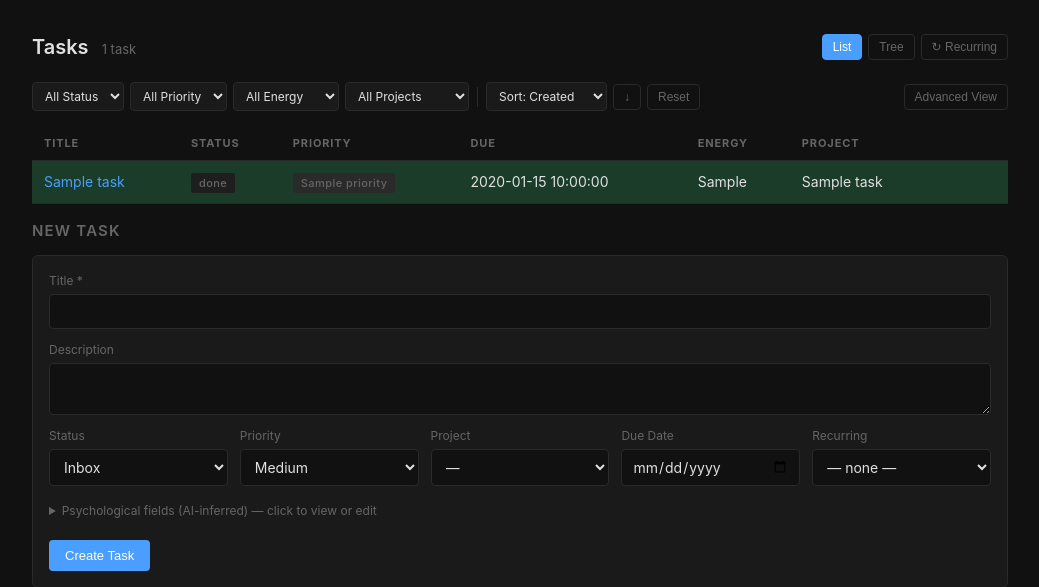
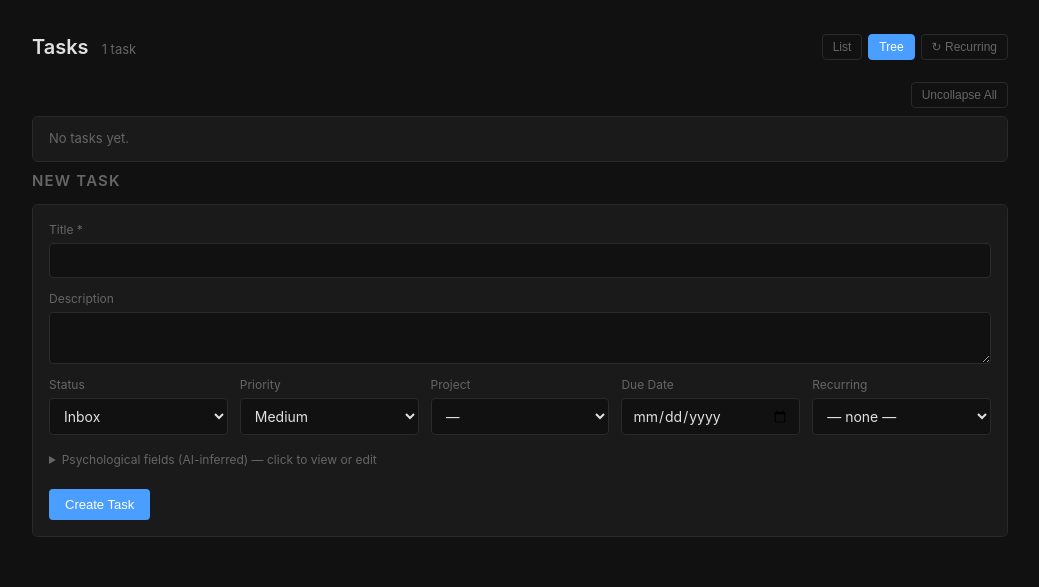
Before and after one commit to anishvelagapudi-rgb/Task-and-Life-Organization, a Flask app: template templates/tasks.html in a window 1280 px wide. Shown: the part 55-642 px from the top of the page, without its empty margins (120-1159 px from the left). Run offline with Flask 3, Linux system fonts and the light colour scheme; the template is opened without the code that fills it: most values are stand-ins (such as "Sample title", 1, 10 or a date in 2020); some libraries are stand-ins or nearby versions.

Commit message:
Adjusted Tree View is now default. Modifications to the list view as well

```diff
--- a/app.py
+++ b/app.py
@@ -247,14 +247,29 @@ def get_tasks():
         return redirect(url_for('login'))
     db = get_db()
     _reset_recurring(db)
-    tasks = db.execute("""
+    rows = db.execute("""
         SELECT t.*, p.title as project_title
         FROM tasks t LEFT JOIN projects p ON t.project_id = p.id
         WHERE t.recurring IS NULL
         ORDER BY t.created_at DESC
     """).fetchall()
+    tasks = [parse_task(dict(r)) for r in rows]
+
+    # list view shows only "edge" tasks (no subtasks of their own) — tasks with
+    # children are only browsable via the Tree view. Leaves that do have a parent
+    # get a parent_title so the list view can still show what they belong to.
+    task_by_id = {t["id"]: t for t in tasks}
+    parent_ids = {t["parent_task_id"] for t in tasks if t.get("parent_task_id")}
+    leaf_tasks = []
+    for t in tasks:
+        if t["id"] in parent_ids:
+            continue
+        parent = task_by_id.get(t.get("parent_task_id"))
+        leaf_tasks.append({**t, "parent_title": parent["title"] if parent else None})
+
     return render_template("tasks.html",
-                           tasks=[parse_task(dict(r)) for r in tasks],
+                           tasks=tasks,
+                           leaf_tasks=leaf_tasks,
                            projects=all_projects())
 
 
--- a/templates/layout.html
+++ b/templates/layout.html
@@ -296,6 +296,12 @@
     .tree-row:last-child { border-bottom: none; }
     .tree-row.tree-current { background: rgba(74, 158, 255, 0.07); }
     .tree-connector { color: var(--muted); margin-right: 4px; }
+    .tree-toggle {
+      background: none; border: none; cursor: pointer; padding: 0;
+      width: 14px; display: inline-block; text-align: center;
+      color: var(--muted); font-size: 10px; vertical-align: middle;
+    }
+    .tree-toggle-spacer { display: inline-block; width: 14px; }
     .btn-active { background: var(--accent); color: #fff; border: 1px solid var(--accent); }
 
     /* recurring tasks modal */
--- a/templates/tasks.html
+++ b/templates/tasks.html
@@ -9,14 +9,14 @@
   </h1>
   <!-- tab toggle: List vs Tree -->
   <div style="display:flex; gap:6px; align-items:center;">
-    <button id="tab-list" class="btn-sm btn-active" onclick="switchTab('list')">List</button>
-    <button id="tab-tree" class="btn-ghost btn-sm" onclick="switchTab('tree')">Tree</button>
+    <button id="tab-list" class="btn-ghost btn-sm" onclick="switchTab('list')">List</button>
+    <button id="tab-tree" class="btn-sm btn-active" onclick="switchTab('tree')">Tree</button>
     {% include "_recurring_modal.html" %}
   </div>
 </div>
 
 <!-- ctrl-bar only shown in list view -->
-<div id="list-controls" class="ctrl-bar">
+<div id="list-controls" class="ctrl-bar" style="display:none;">
   <div class="filters">
     <select id="f-status" class="filter-select">
       <option value="">All Status</option>
@@ -62,9 +62,9 @@
 </div>
 
 <!-- ── list view ────────────────────────────────────────────────────────────── -->
-<div id="view-list">
+<div id="view-list" style="display:none;">
 
-{% if tasks %}
+{% if leaf_tasks %}
 <div class="section" style="margin-bottom:16px;">
   <table id="task-table" class="simple">
     <thead>
@@ -85,7 +85,7 @@
       </tr>
     </thead>
     <tbody>
-      {% for task in tasks %}
+      {% for task in leaf_tasks %}
       <tr
         data-status="{{ task.status }}"
         data-priority="{{ task.priority }}"
@@ -96,7 +96,12 @@
         data-created="{{ task.created_at }}"
         data-fear="{{ task.fear_level or '' }}"
       >
-        <td><a href="/tasks/{{ task.id }}">{{ task.title }}</a></td>
+        <td>
+          <a href="/tasks/{{ task.id }}">{{ task.title }}</a>
+          {% if task.parent_title %}
+          <span title="Subtask of &quot;{{ task.parent_title }}&quot;" style="display:block; font-size:11px; color:var(--muted);">↳ {{ task.parent_title }}</span>
+          {% endif %}
+        </td>
         <td><span class="badge {{ task.status }} status-badge">{{ task.status }}</span></td>
         <td><span class="badge {{ task.priority }}">{{ task.priority }}</span></td>
         <td>{{ task.due_date or '—' }}</td>
@@ -131,8 +136,11 @@
 
 </div> <!-- /view-list -->
 
-<!-- ── tree view ────────────────────────────────────────────────────────────── -->
-<div id="view-tree" style="display:none;">
+<!-- ── tree view (default) ─────────────────────────────────────────────────────── -->
+<div id="view-tree">
+  <div style="display:flex; justify-content:flex-end; margin-bottom:8px;">
+    <button id="tree-uncollapse-toggle" class="btn-ghost btn-sm">Uncollapse All</button>
+  </div>
   <div class="card" style="padding:0;">
     <div id="tree-container"></div>
   </div>
@@ -427,26 +435,41 @@ function escHtml(s) {
   return String(s).replace(/&/g,'&amp;').replace(/</g,'&lt;').replace(/>/g,'&gt;');
 }
 
-// renders one node and all its descendants; visited guards against cycles
+// renders one node and all its descendants; visited guards against cycles.
+// children start collapsed (display:none) — a toggle arrow reveals them,
+// recursively, no matter how deep the tree goes.
 function renderNode(t, depth, visited) {
   if (visited.has(t.id)) return '';
   visited.add(t.id);
 
-  const indent = 8 + depth * 20;
-  let html = `<div class="tree-row" style="padding-left:${indent}px">`;
+  const kids    = childrenOf[t.id] || [];
+  const hasKids = kids.length > 0;
+  const indent  = 8 + depth * 20;
+
+  let html = `<div class="tree-node" data-id="${t.id}">`;
+  html += `<div class="tree-row" style="padding-left:${indent}px">`;
+  html += hasKids
+    ? `<button type="button" class="tree-toggle" aria-expanded="false">▶</button>`
+    : `<span class="tree-toggle-spacer"></span>`;
   if (depth > 0) html += '<span class="tree-connector">└─ </span>';
   html += `<a href="/tasks/${t.id}">${escHtml(t.title)}</a>`;
   html += ` <span class="badge ${t.status}">${t.status}</span>`;
   html += ` <span class="badge ${t.priority}">${t.priority}</span>`;
   html += '</div>';
 
-  for (const child of (childrenOf[t.id] || [])) {
-    html += renderNode(child, depth + 1, visited);
+  if (hasKids) {
+    html += '<div class="tree-children" style="display:none">';
+    for (const child of kids) {
+      html += renderNode(child, depth + 1, visited);
+    }
+    html += '</div>';
   }
+  html += '</div>';
   return html;
 }
 
 let treeRendered = false;
+let treeUncollapsed = false;
 
 function renderTree() {
   if (treeRendered) return; // only build the DOM once
@@ -460,9 +483,42 @@ function renderTree() {
     return;
   }
 
-  // render each root and its full subtree
+  // render each root and its full subtree (subtrees start collapsed)
   container.innerHTML = roots.map(r => renderNode(r, 0, new Set())).join('');
 }
+
+renderTree(); // Tree is the default tab — build it on page load, not just on first switch to it
+
+// click a node's ▶/▼ arrow to show/hide its direct children container —
+// works at any depth since each node's children are rendered as its own
+// (initially collapsed) tree-children div.
+document.getElementById('tree-container')?.addEventListener('click', e => {
+  const toggle = e.target.closest('.tree-toggle');
+  if (!toggle) return;
+  const node     = toggle.closest('.tree-node');
+  const children = node.querySelector(':scope > .tree-children');
+  if (!children) return;
+  const expanded = toggle.getAttribute('aria-expanded') === 'true';
+  children.style.display = expanded ? 'none' : '';
+  toggle.textContent = expanded ? '▶' : '▼';
+  toggle.setAttribute('aria-expanded', String(!expanded));
+});
+
+// "Uncollapse All" expands every node at every depth (the old always-expanded
+// tree view); clicking again re-collapses back to roots-only.
+document.getElementById('tree-uncollapse-toggle')?.addEventListener('click', function () {
+  renderTree(); // no-op if already rendered
+  treeUncollapsed = !treeUncollapsed;
+  const container = document.getElementById('tree-container');
+  container.querySelectorAll('.tree-children').forEach(el => {
+    el.style.display = treeUncollapsed ? '' : 'none';
+  });
+  container.querySelectorAll('.tree-toggle').forEach(el => {
+    el.textContent = treeUncollapsed ? '▼' : '▶';
+    el.setAttribute('aria-expanded', String(treeUncollapsed));
+  });
+  this.textContent = treeUncollapsed ? 'Collapse All' : 'Uncollapse All';
+});
 </script>
 
 {% endblock %}
```
